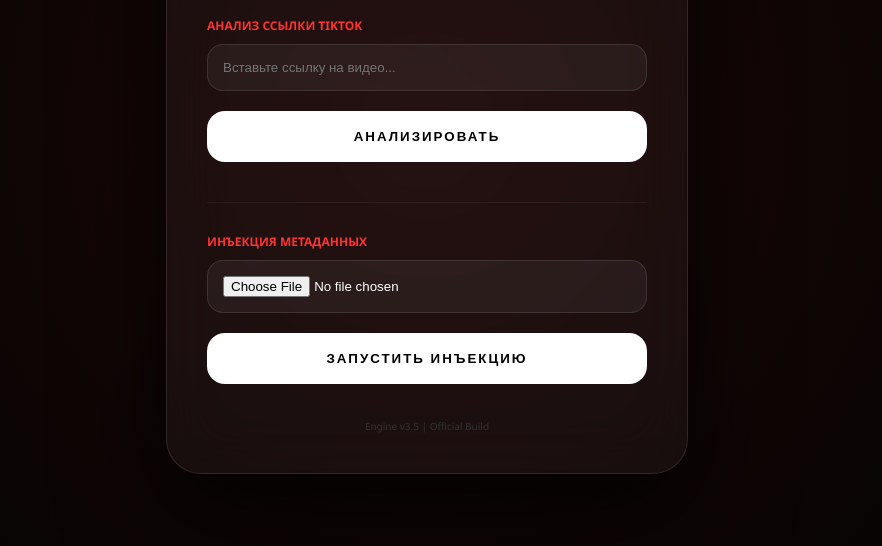
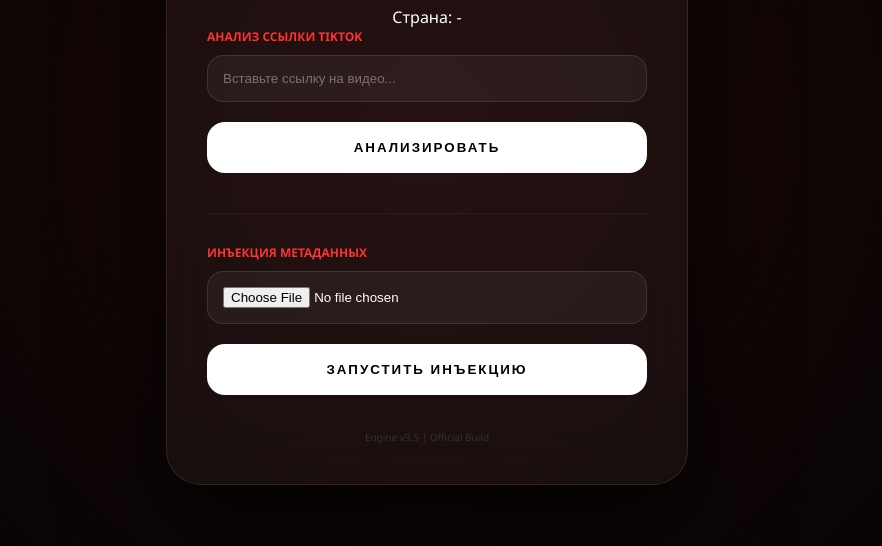
Before and after one commit to watashiimb-sudo/tiktok-info, a plain HTML site: page index.html in a window 1280 px wide. Shown: the part 294-840 px from the top of the page, without its empty margins (213-1095 px from the left). Drawn offline with Linux system fonts and the light colour scheme.

Commit message:
Update index.html

```diff
--- a/index.html
+++ b/index.html
@@ -159,7 +159,10 @@
         <div class="disclaimer">
             ВНИМАНИЕ: Этот инструмент <span>БЕСПЛАТНЫЙ</span>. Уважайте автора (<span>ваташи</span>).
         </div>
-
+<div class="result-item">
+    <span>Страна:</span>
+    <span id="video-country">-</span>
+</div>
         <!-- СЕКЦИЯ 1: TikTok Анализ -->
         <div class="section-title">Анализ ссылки TikTok</div>
         <input type="text" id="tk-url" placeholder="Вставьте ссылку на видео...">
```
